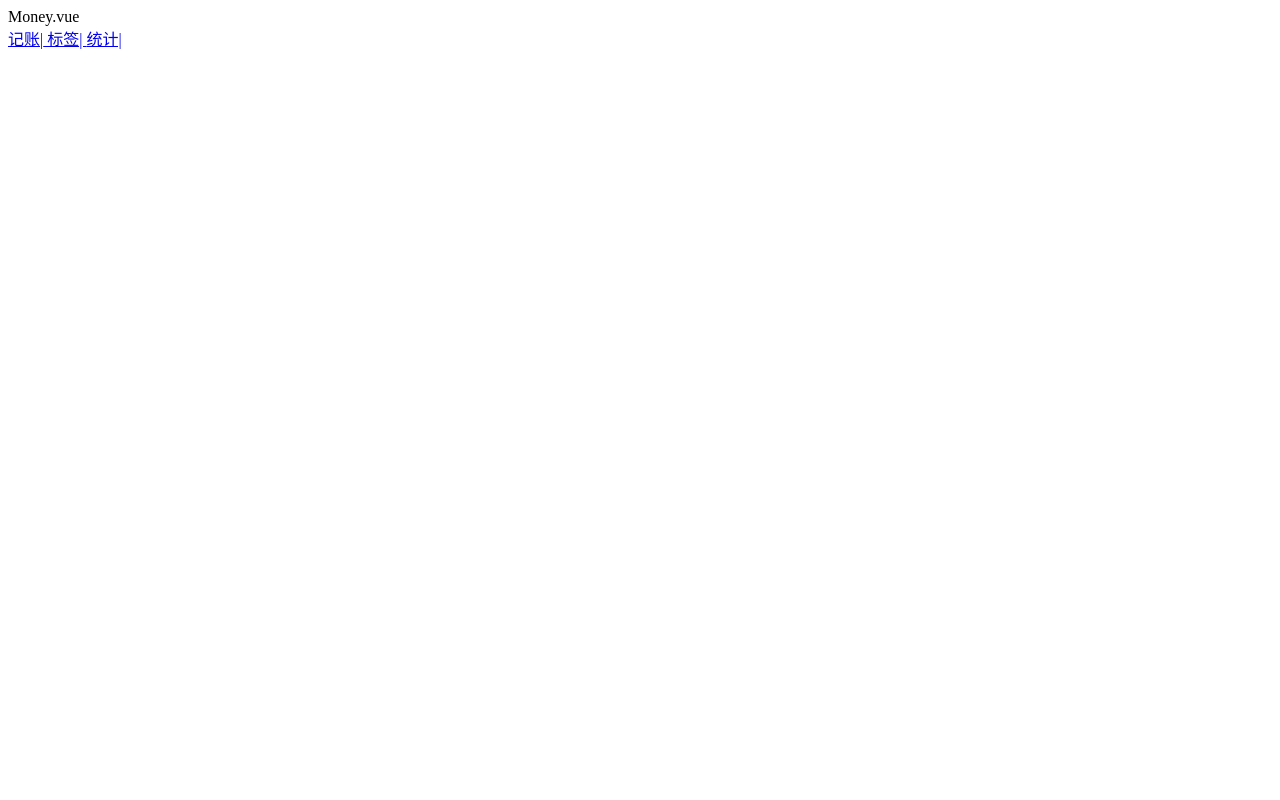
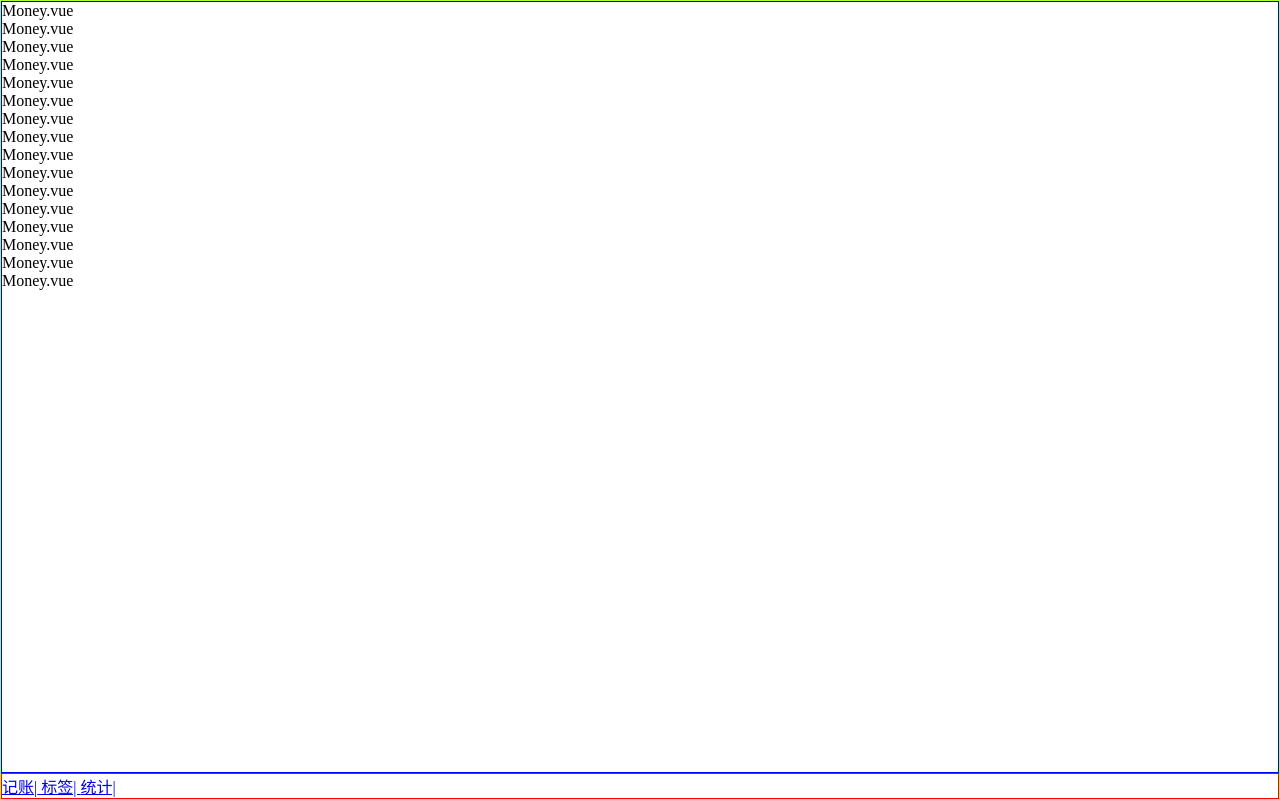
Before and after one commit to Trojan0523/record-money, a Vue app: page /#/money in a window 1280 px wide. Built offline with nearby package versions, Linux system fonts and the light colour scheme.

Commit message:
Money页面布局

```diff
--- a/src/App.vue
+++ b/src/App.vue
@@ -5,6 +5,10 @@
 </template>
 
 <style lang="scss">
+    *{
+        margin: 0; padding: 0;
+        box-sizing: border-box;
+    }
     #app {
         font-family: Avenir, Helvetica, Arial, sans-serif;
         -webkit-font-smoothing: antialiased;
@@ -12,7 +16,6 @@
         text-align: center;
         color: #2c3e50;
     }
-
     #nav {
         padding: 30px;
 
--- a/src/components/Nav.vue
+++ b/src/components/Nav.vue
@@ -1,5 +1,5 @@
 <template>
-    <div>
+    <div class="nav">
         <router-link to="/money">记账|</router-link>
         <router-link to="/labels">
             标签|
@@ -17,5 +17,7 @@
 </script>
 
 <style lang="scss" scoped>
-
+    .nav {
+        border: 1px solid red;
+    }
 </style>
--- a/src/views/Money.vue
+++ b/src/views/Money.vue
@@ -1,5 +1,24 @@
 <template>
-    <div>Money.vue
+    <div class="nav-wrapper">
+        <div class="content">
+            <p>Money.vue</p>
+            <p>Money.vue</p>
+            <p>Money.vue</p>
+            <p>Money.vue</p>
+            <p>Money.vue</p>
+            <p>Money.vue</p>
+            <p>Money.vue</p>
+            <p>Money.vue</p>
+            <p>Money.vue</p>
+            <p>Money.vue</p>
+            <p>Money.vue</p>
+            <p>Money.vue</p>
+            <p>Money.vue</p>
+            <p>Money.vue</p>
+            <p>Money.vue</p>
+            <p>Money.vue</p>
+        </div>
+
         <Nav/>
     </div>
 </template>
@@ -11,5 +30,16 @@
 </script>
 
 <style lang="scss" scoped>
+    .nav-wrapper {
+        border: 1px solid greenyellow;
+        display: flex;
+        flex-direction: column;
+        height: 100vh;
+    }
 
+    .content {
+        border: 1px solid blue;
+        overflow: auto;
+        flex-grow: 1;
+    }
 </style>
```
